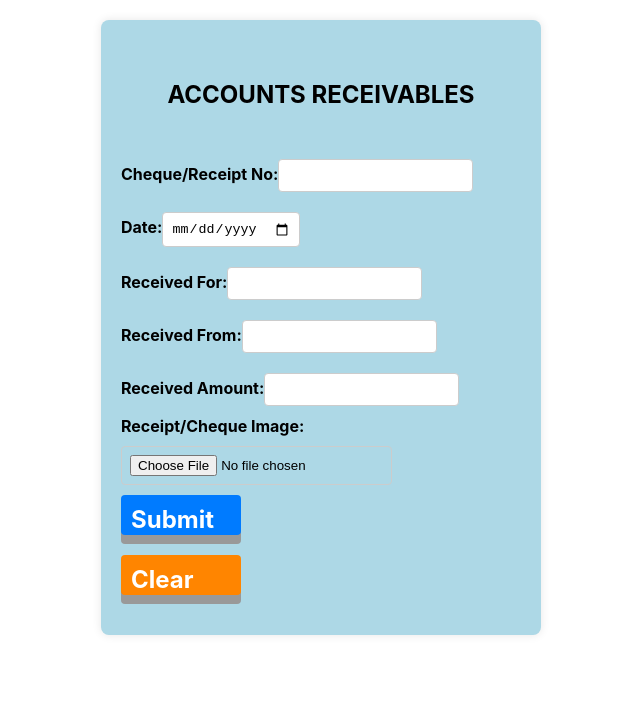
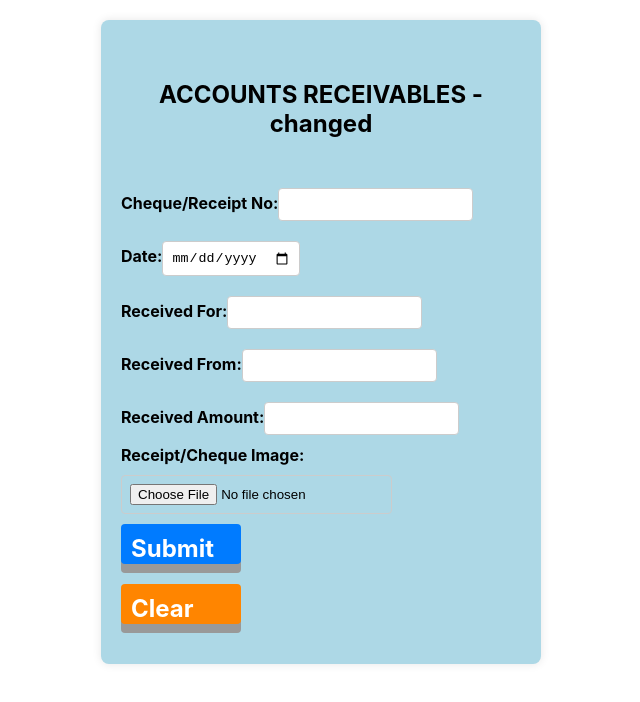
Before and after one commit to Chandanakka/my-app, a React (Create React App) app: page / in a window 1280 px wide. Shown: the top 702 px of the page, without its empty margins (319-959 px from the left). Built offline with nearby package versions, Linux system fonts and the light colour scheme.

Commit message:
eigth commit

```diff
--- a/src/App.js
+++ b/src/App.js
@@ -83,7 +83,7 @@ class FormDataExample extends Component {
     return (
       <div className="accounts-receivables">
       <div className="transaction-form">
-       <div className="accounts-receivables"><h2>ACCOUNTS RECEIVABLES </h2></div>
+       <div className="accounts-receivables"><h2>ACCOUNTS RECEIVABLES - changed </h2></div>
          <form onSubmit={this.handleSubmit}>
           <div className="form-group">
             <label htmlFor="glreceiptchequeno"><b> Cheque/Receipt No:</b></label>
```
